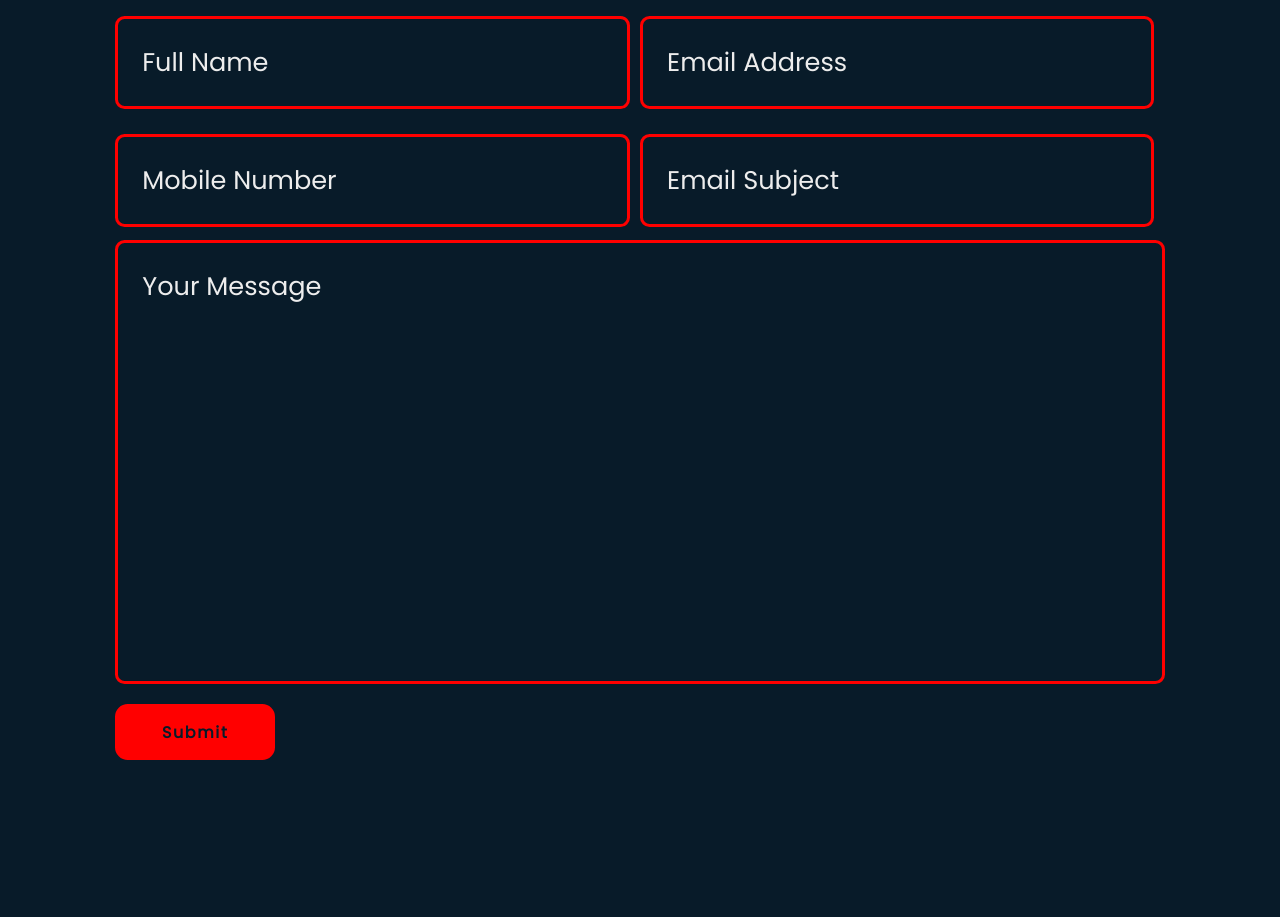
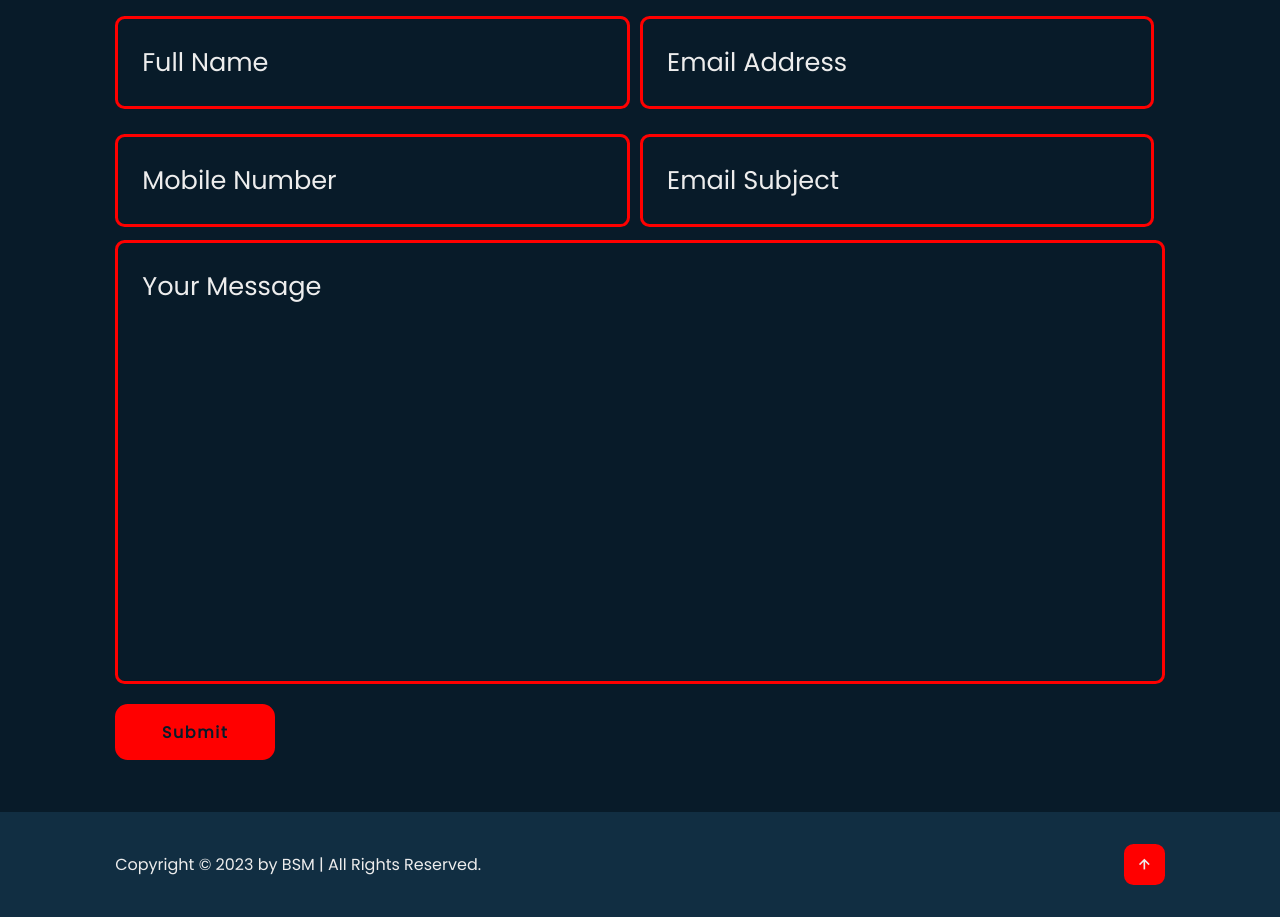
Before and after one commit to BSMiguell/Portfolio-9, a plain HTML site: page index.html in a window 1280 px wide. Shown: the part 4970-5887 px from the top of the page. Before the commit the page ends 5782 px from the top, so only its background shows below. Drawn offline with nearby package versions, Linux system fonts and the light colour scheme; files that its build step writes are made by us from their sources.

Commit message:
Craindo o Footer.scss

```diff
--- a/index.html
+++ b/index.html
@@ -357,5 +357,20 @@
         </form>
       </section>
     </main>
+
+    <!-- === FOOTER === -->
+    <footer class="footer">
+      <div class="footer-text">
+        <p>Copyright &copy; 2023 by BSM | All Rights Reserved.</p>
+
+        <span class="animate scroll" style="--i: 1"></span>
+      </div>
+
+      <div class="footer-iconTop">
+        <a href="#"><i class="bx bx-up-arrow-alt"></i></a>
+
+        <span class="animate scroll" style="--i: 3"></span>
+      </div>
+    </footer>
   </body>
 </html>
--- /dev/null
+++ b/scss/components/_Footer.scss
@@ -0,0 +1,56 @@
+.footer {
+  display: flex;
+  align-items: center;
+  flex-wrap: wrap;
+  padding: 2rem 9%;
+  justify-content: space-between;
+  background: $second-bg-color;
+
+  .footer-text,
+  .footer-iconTop {
+    position: relative;
+  }
+
+  .footer-text p {
+    font-size: $font-size-normal;
+  }
+
+  .footer-iconTop a {
+    position: relative;
+    display: inline-flex;
+    justify-content: center;
+    align-items: center;
+    padding: 0.5rem;
+    background: $main-color;
+    border: 0.2rem solid $main-color;
+    border-radius: 0.6rem;
+    overflow: hidden;
+    z-index: 1;
+
+    &::before {
+      position: absolute;
+      top: 0;
+      left: 0;
+      width: 0;
+      height: 100%;
+      content: "";
+      background: $bg-color;
+      z-index: -1;
+      transition: $transition-all;
+    }
+
+    &:hover::before {
+      width: 100%;
+    }
+
+    i {
+      font-size: $font-size-navbar;
+      color: $text-color;
+      transition: $transition-all;
+    }
+
+    &:hover i {
+      color: $main-color;
+    }
+  }
+}
--- a/scss/components/_Header.scss
+++ b/scss/components/_Header.scss
@@ -13,7 +13,7 @@
   transition: $transition-all;
 
   &.sticky {
-    background: var(--bg-color);
+    background: $second-bg-color;
   }
 
   .logo {
--- a/scss/components/_Home.scss
+++ b/scss/components/_Home.scss
@@ -127,7 +127,7 @@
 
     &:hover {
       opacity: 0.8;
-      background: var(--bg-color);
+      background: $bg-color;
     }
   }
 }
--- a/scss/styles.scss
+++ b/scss/styles.scss
@@ -6,3 +6,4 @@
 @import "components/Education";
 @import "components/Skills";
 @import "components/Contact";
+@import "components/Footer";
```
